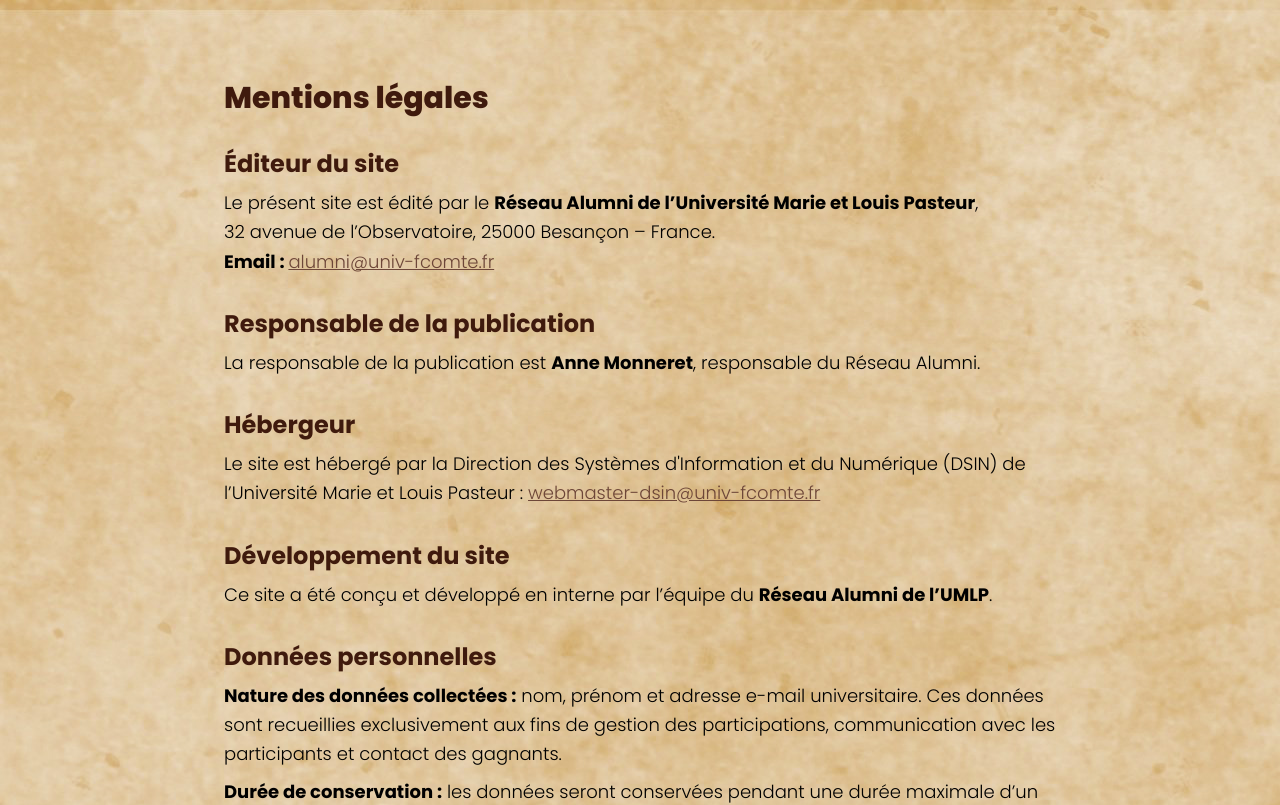
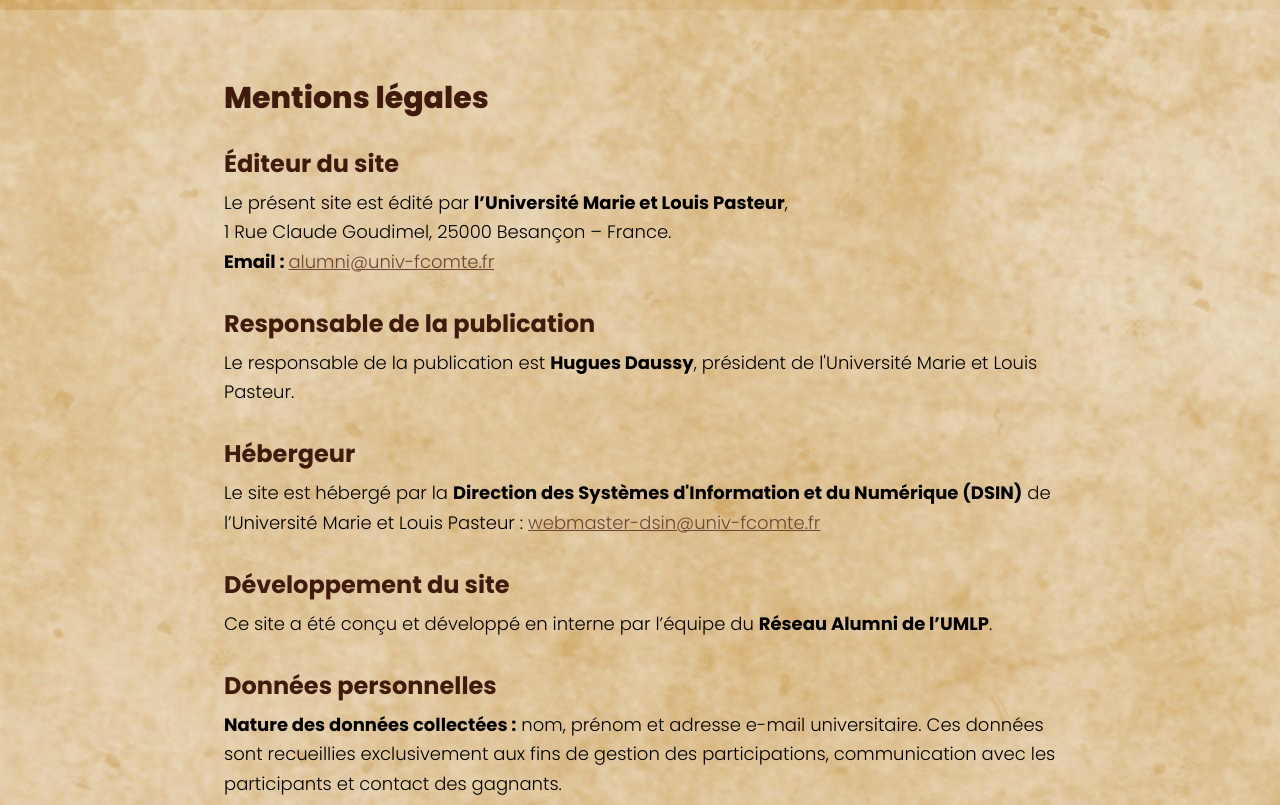
Before and after one commit to imrane-qerchi/concours-BAE, a Vue app: page /mentions-legales in a window 1280 px wide. Shown: the top 805 px of the page. Built offline with nearby package versions, Linux system fonts and the light colour scheme.

Commit message:
Mise à jour des mentions légales : correction des informations sur l'éditeur et le responsable de la publication.

```diff
--- a/src/pages/mentions-legales.vue
+++ b/src/pages/mentions-legales.vue
@@ -11,10 +11,10 @@
         <div>
           <h2 class="text-2xl font-bold text-[#3F1A0D] mb-2">Éditeur du site</h2>
           <p>
-            Le présent site est édité par le
-            <strong class="font-bold">Réseau Alumni de l’Université Marie et Louis Pasteur</strong
+            Le présent site est édité par
+            <strong class="font-bold">l’Université Marie et Louis Pasteur</strong
             >,<br />
-            32 avenue de l’Observatoire, 25000 Besançon – France.<br />
+            1 Rue Claude Goudimel, 25000 Besançon – France.<br />
             <strong class="font-bold">Email : </strong>
             <a href="mailto:alumni@univ-fcomte.fr" class="underline text-[#6d4638]"
               >alumni@univ-fcomte.fr</a
@@ -25,15 +25,15 @@
         <div>
           <h2 class="text-2xl font-bold text-[#3F1A0D] mb-2">Responsable de la publication</h2>
           <p>
-            La responsable de la publication est
-            <strong class="font-bold">Anne Monneret</strong>, responsable du Réseau Alumni.
+            Le responsable de la publication est
+            <strong class="font-bold">Hugues Daussy</strong>, président de l'Université Marie et Louis Pasteur.
           </p>
         </div>
 
         <div>
           <h2 class="text-2xl font-bold text-[#3F1A0D] mb-2">Hébergeur</h2>
           <p>
-            Le site est hébergé par la Direction des Systèmes d'Information et du Numérique (DSIN) de l’Université Marie et Louis Pasteur :
+            Le site est hébergé par la <strong class="font-bold">Direction des Systèmes d'Information et du Numérique (DSIN)</strong> de l’Université Marie et Louis Pasteur :
             <a href="mailto:webmaster-dsin@univ-fcomte.fr" target="_blank" class="underline text-[#6d4638]"
               >webmaster-dsin@univ-fcomte.fr</a
             >
```
